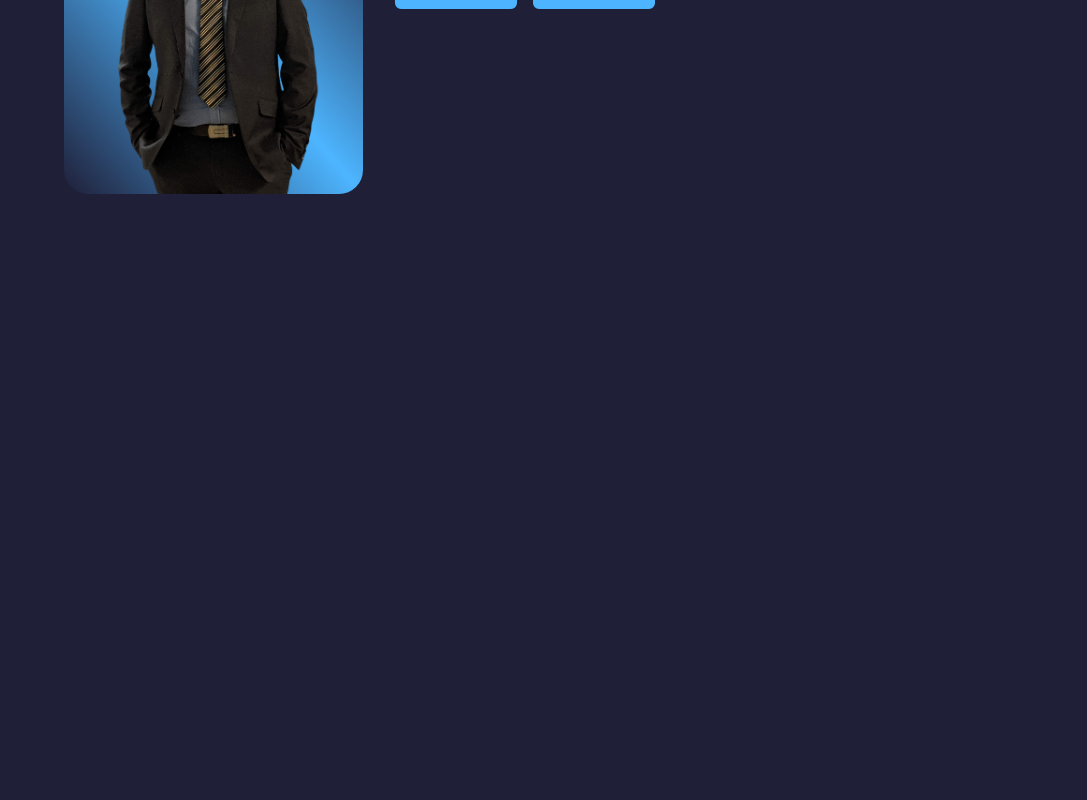
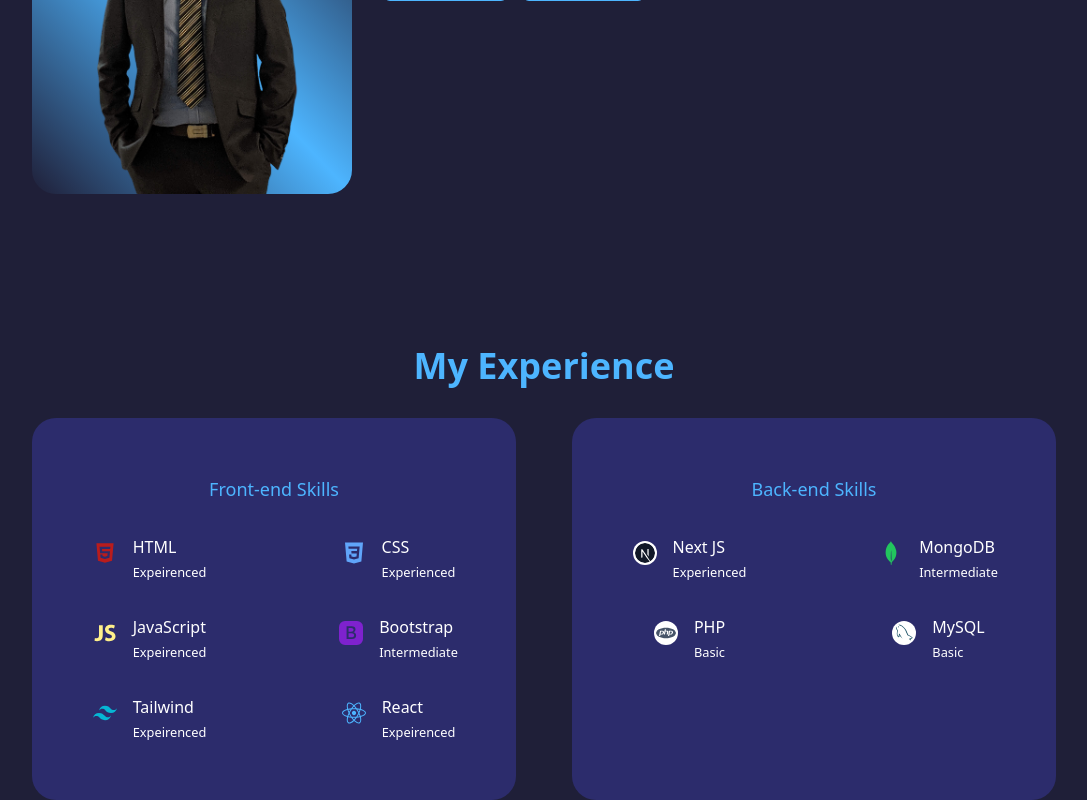
Before and after one commit to ibtesam5d/next-ibtesam-portfolio, a Next.js app: page / in a window 1280 px wide. Shown: the part 1171-1971 px from the top of the page, without its empty margins (96-1183 px from the left). Before the commit the page ends 1405 px from the top, so only its background shows below. Built offline with nearby package versions, Linux system fonts and the light colour scheme.

Commit message:
Feat/Experience style modified

```diff
--- a/components/About.jsx
+++ b/components/About.jsx
@@ -4,7 +4,7 @@ import React from 'react'
 const About = () => {
   return (
     <section id='about' className='mt-[7rem] h-screen md:h-full'>
-        <h2 className='text-center text-2xl mb-8 md:text-3xl lg:text-4xl'>About Me</h2>
+        <h2 className='font-semibold text-center text-2xl mb-8 md:text-3xl lg:text-4xl text-[#4db5ff]'>About Me</h2>
         <div className="grid grid-cols-1 lg:grid-cols-3 py-10 gap-8 relative">
             {/* ====== Image ======== */}
             <div className="lg:col-span-1 md:w-[50%] lg:w-full mx-auto rounded-3xl bg-gradient-to-tr from-[transparent] via-[#4db5ff] to-[transparent] grid place-items-center">
@@ -14,8 +14,8 @@ const About = () => {
             <div className="lg:col-span-2 realtive">
                 <p className='mb-8'>Lorem ipsum dolor, sit amet consectetur adipisicing elit. Architecto earum dolorem expedita delectus. Quam enim distinctio laborum culpa repellendus! Commodi accusamus aut vel ad cum ipsa molestiae amet incidunt repudiandae?</p>
                 <div className="flex gap-4">
-                <a href="#contact" className='px-4 py-3 border-[2px] border-[#4db5ff] text-gray-900 rounded-md bg-[#4db5ff] hover:bg-white hover:text-gray-900 hover:border-white'>My Projects</a>
-                <a href="#projects" className='px-4 py-3 border-[2px] border-[#4db5ff] text-gray-900 rounded-md bg-[#4db5ff] hover:bg-white hover:text-gray-900 hover:border-white'>Contact Me</a>
+                <a href="#contact" className='px-4 py-2 border-[2px] border-[#4db5ff] text-gray-900 rounded-md bg-[#4db5ff] hover:bg-white hover:text-gray-900 hover:border-white'>My Projects</a>
+                <a href="#projects" className='px-4 py-2 border-[2px] border-[#4db5ff] text-gray-900 rounded-md bg-[#4db5ff] hover:bg-white hover:text-gray-900 hover:border-white'>Contact Me</a>
                 </div>
 
             </div>
--- /dev/null
+++ b/components/Experience.jsx
@@ -0,0 +1,52 @@
+import { useState } from "react"
+import {expDataFront,expDataBack} from "./expData"
+
+const Experienc = () => {
+  const [front, setFront] = useState(expDataFront)
+  const [back, setBack] = useState(expDataBack)
+  return (
+    <section id='experience' className='mt-[7rem] h-screen md:h-full'>
+      <h2 className='font-semibold text-center text-2xl mb-8 md:text-3xl lg:text-4xl text-[#4db5ff]'>My Experience</h2>
+
+      {/* ====== skills grid container ========= */}
+      <div className="grid grid-cols-1 gap-4 lg:grid-cols-2 lg:gap-8 xl:gap-14">
+
+        {/* === Front-end Skills === */}
+
+        <div className="bg-[#2c2c6c] border-[1px] border-transparent rounded-3xl md:px-2 px-8 py-14 transition-all duration-400 ease hover:bg-transparent hover:border-[#4db5ff66]">
+          <h3 className="text-center mb-8 text-[#4db5ff] text-lg">Front-end Skills</h3>
+
+          {/* === Skills === */}
+          <div className="grid grid-cols-2 gap-6 lg:gap-8 md:place-items-center">
+            {front.map((skill)=>(<article
+            className="flex gap-4" key={skill.id}>
+              <span className="mt-[6px] sm:text-2xl">{skill.icon}</span>
+              <div className="">
+                <h4>{skill.title}</h4>
+                <small>{skill.level}</small>
+              </div>
+            </article>))}
+          </div>
+        </div>
+
+        {/* === Back-end Skills === */}
+
+        <div className="bg-[#2c2c6c] border-[1px] border-transparent rounded-3xl md:px-2 px-8 py-14 transition-all duration-400 ease hover:bg-transparent hover:border-[#4db5ff66]">
+          <h3 className="text-center mb-8 text-[#4db5ff] text-lg">Back-end Skills</h3>
+          <div className="grid grid-cols-2 gap-6 lg:gap-8 md:place-items-center">
+            {back.map((skill)=>(<article className="flex gap-4" key={skill.id}>
+            <span className="mt-[6px] sm:text-2xl">{skill.icon}</span>
+              <div className="">
+                <h4>{skill.title}</h4>
+                <small>{skill.level}</small>
+              </div>
+            </article>))}
+          </div>
+        </div>
+      </div>
+
+    </section>
+  )
+}
+
+export default Experienc
--- a/components/Header.jsx
+++ b/components/Header.jsx
@@ -14,7 +14,7 @@ const Header = () => {
                 <a href="" className="px-4 py-3 border-[2px] border-[#4db5ff] text-gray-900 rounded-md bg-[#4db5ff] hover:bg-white hover:text-gray-900 hover:border-white">Let's Talk</a>
             </div>
             {/* ====== Social Links ======= */}
-            <div className="hidden md:flex flex-col absolute left-3 bottom-8 gap-4 items-center">
+            <div className="hidden md:flex flex-col absolute left-9 bottom-8 gap-4 items-center">
                 <BsLinkedin size={20} className="text-[#4db5ff]"/>
                 <BsGithub size={20} className="text-[#4db5ff]"/>
                 <div className="w-[1px] h-10 bg-[#4db5ff]"></div>
--- a/components/Nav.jsx
+++ b/components/Nav.jsx
@@ -8,7 +8,7 @@ import { BiMessageAltDetail } from "react-icons/bi";
 const Nav = () => {
     const [activeNav, setActiveNav] = useState("#");
     return (
-      <nav className="bg-black/20 w-max flex px-2 py-3 z-10 fixed left-[50%] translate-x-[-50%] bottom-[1rem] gap-3 rounded-[3rem] backdrop-blur-lg">
+      <nav className="bg-black/20 w-max flex px-2 py-3 z-10 fixed left-[50%] md:left-[51%] translate-x-[-50%] md:translate-x-[-49%] bottom-[1rem] gap-3 rounded-[3rem] backdrop-blur-lg">
         <a
           href="#"
           className={activeNav === "#" ? "bg-[#4db5ff] text-gray-900 p-4 rounded-full flex text-[1.1rem]" : "bg-transparent p-4 rounded-full flex text-[1.1rem] text-white hover:bg-black/[0.3]"}
--- /dev/null
+++ b/components/expData.js
@@ -0,0 +1,75 @@
+import { AiFillHtml5 } from "react-icons/ai";
+import { IoLogoJavascript, IoLogoCss3 } from "react-icons/io";
+import { FaReact } from "react-icons/fa";
+import { SiTailwindcss, SiMongodb, SiPhp, SiNextdotjs } from "react-icons/si";
+import { TbBrandNextjs } from "react-icons/tb";
+import { BsBootstrapFill } from "react-icons/bs";
+import { GrMysql } from "react-icons/gr";
+
+export const expDataFront = [
+  {
+    id: 0,
+    title: "HTML",
+    level: "Expeirenced",
+    icon: <AiFillHtml5 className="text-red-700" />,
+  },
+  {
+    id: 1,
+    title: "CSS",
+    level: "Experienced",
+    icon: <IoLogoCss3 className="text-blue-400" />,
+  },
+  {
+    id: 2,
+    title: "JavaScript",
+    level: "Expeirenced",
+    icon: <IoLogoJavascript className="text-yellow-200" />,
+  },
+  {
+    id: 3,
+    title: "Bootstrap",
+    level: "Intermediate",
+    icon: <BsBootstrapFill className="text-purple-700" />,
+  },
+  {
+    id: 4,
+    title: "Tailwind",
+    level: "Expeirenced",
+    icon: <SiTailwindcss className="text-cyan-500" />,
+  },
+  {
+    id: 5,
+    title: "React",
+    level: "Expeirenced",
+    icon: <FaReact className="text-[#4db5ff]" />,
+  },
+];
+
+export const expDataBack = [
+  {
+    id: 0,
+    title: "Next JS",
+    level: "Experienced",
+    icon: (
+      <SiNextdotjs className="text-gray-900 bg-white rounded-full p-[2px]" />
+    ),
+  },
+  {
+    id: 1,
+    title: "MongoDB",
+    level: "Intermediate",
+    icon: <SiMongodb className="text-green-500" />,
+  },
+  {
+    id: 2,
+    title: "PHP",
+    level: "Basic",
+    icon: <SiPhp className="text-slate-600  bg-white rounded-full p-[2px]" />,
+  },
+  {
+    id: 3,
+    title: "MySQL",
+    level: "Basic",
+    icon: <GrMysql className="text-cyan-900  bg-white rounded-full p-[2px]" />,
+  },
+];
--- a/pages/index.js
+++ b/pages/index.js
@@ -3,6 +3,7 @@ import { Inter } from "next/font/google";
 import Header from "@/components/Header";
 import Nav from "@/components/Nav";
 import About from "@/components/About";
+import Experience from "@/components/Experience";
 
 const inter = Inter({ subsets: ["latin"] });
 
@@ -22,6 +23,7 @@ export default function Home() {
         <Header />
         <Nav />
         <About />
+        <Experience />
       </main>
     </>
   );
--- a/styles/globals.css
+++ b/styles/globals.css
@@ -10,6 +10,6 @@
         @apply scroll-smooth
     }
     body{
-        @apply bg-[#1f1f38] text-white w-[90%] md:w-[86%] lg:w-[75%] mx-auto
+        @apply bg-[#1f1f38] text-white w-[90%] md:w-[86%] lg:w-[80%] mx-auto
     }
 }
```
